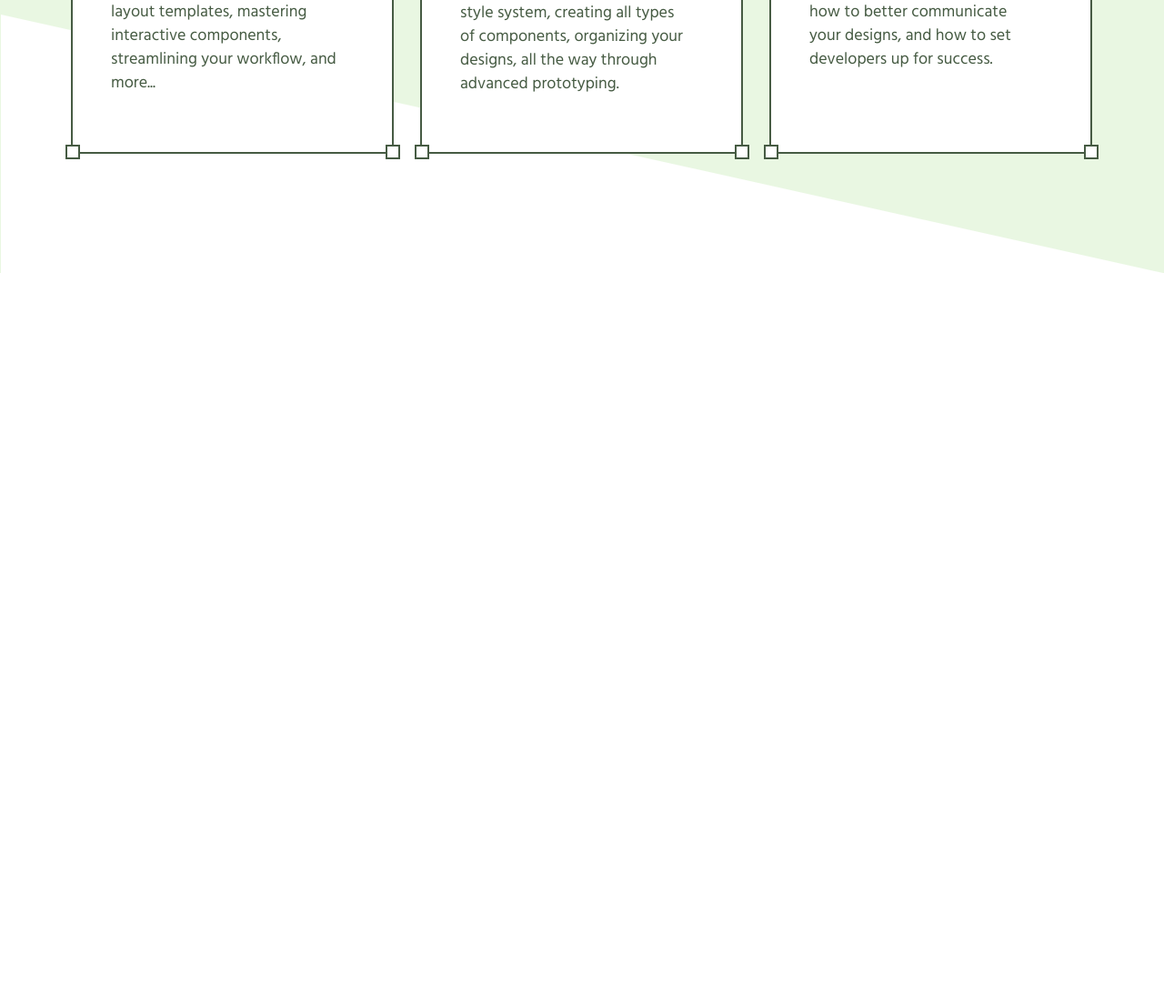
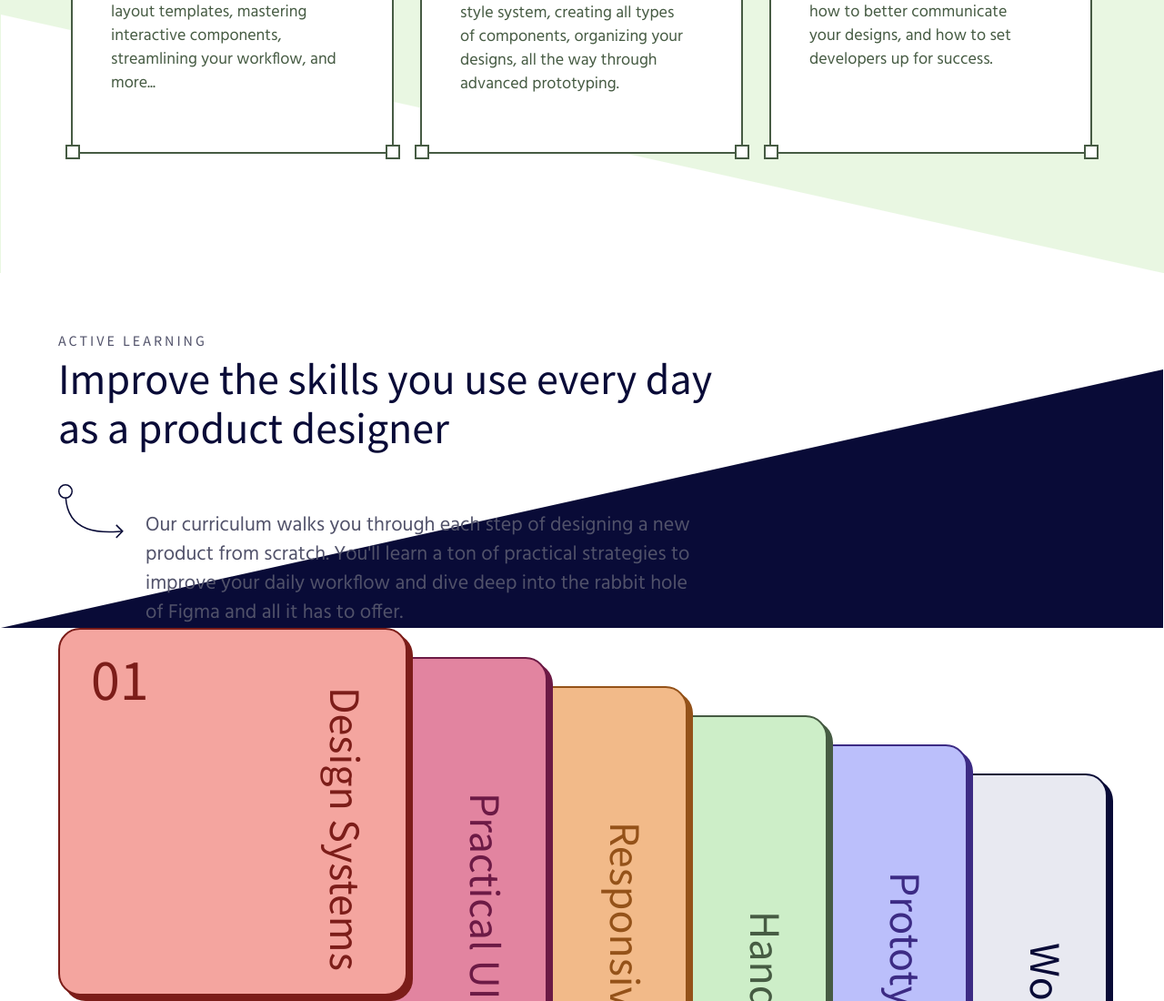
Before and after one commit to eagrigorev/academy-html-landing-page, a plain HTML site: page index.html in a window 1280 px wide. Shown: the part 1863-2963 px from the top of the page at 91% size. Before the commit the page ends 2163 px from the top, so only its background shows below. Drawn offline with nearby package versions, Linux system fonts and the light colour scheme.

Commit message:
Colorful-boxes WIP

```diff
--- /dev/null
+++ b/css/blocks/_colorful-boxes.scss
@@ -0,0 +1,110 @@
+.colorful-boxes-wrapper {
+    background-image: url(../img/bgs/colorful-boxes-dark.svg);
+    background-repeat: no-repeat;
+    background-position: bottom;
+    background-size: contain;
+}
+.colorful-boxes {
+    padding-top: 64px;
+    &__headline {
+        max-width: 720px;
+        &__top {
+            font-family: $font-primary;
+            & p {
+                font-size: 16px;
+                line-height: 20px;
+                letter-spacing: 3px;
+                text-transform: uppercase;
+                color: $color-purple-dark;
+            }
+            & h2 {
+                padding-top: 5px;
+                font-size: 48px;
+                line-height: 54px;
+                color: $color-black;
+            }
+        }
+        &__bottom {
+            display: flex;
+            & svg {
+                padding-top: 35px;
+            }
+            & p {
+                max-width: 608px;
+                padding: 65px 0 0 24px;
+                font-family: $font-secondary;
+                color: $color-purple-dark;
+                font-size: 22px;
+                line-height: 32px;
+            }
+        }
+    }
+    &__cards {
+        position: relative;
+        &__item {
+            position: absolute;
+            display: flex;
+            width: 380px;
+            height: 400px;
+            border: 2px solid;
+            border-radius: 24px;
+            box-shadow: 6px 6px;
+            font-family: $font-primary;
+            & h2 {
+                padding: 20px 0 0 34px;
+                font-size: 64px;
+                line-height: 68px;
+            }
+            & p {
+                padding: 0 0 25px 189px;
+                text-align: right;
+                font-size: 48px;
+                line-height: 54px;
+                writing-mode: vertical-rl;
+                text-orientation: mixed;
+            }
+        }
+    }
+}
+.item {
+    &--01 {
+        z-index: 6;
+        background: #f4a59f;
+        color: #7c1d19; // Box-shadow, text, and border color override
+    }
+    &--02 {
+        z-index: 5;
+        top: 32px;
+        left: 154px;
+        background: #e284a0;
+        color: #6c1a45;
+    }
+    &--03 {
+        z-index: 4;
+        top: 64px;
+        left: 308px;
+        background: #f2ba89;
+        color: #945219;
+    }
+    &--04 {
+        z-index: 3;
+        top: 96px;
+        left: 462px;
+        background: #cdeec8;
+        color: #465b43;
+    }
+    &--05 {
+        z-index: 2;
+        top: 128px;
+        left: 616px;
+        background: #bbbffb;
+        color: #3c2b84;
+    }
+    &--06 {
+        z-index: 1;
+        top: 160px;
+        left: 770px;
+        background: #e8e9f1;
+        color: #090b37;
+    }
+}
--- a/css/blocks/_variables.scss
+++ b/css/blocks/_variables.scss
@@ -4,3 +4,4 @@ $color-black: #090b37;
 $color-sub-form: #a0a0a0;
 $color-purple: #3c2b84;
 $color-green: #465b43;
+$color-purple-dark: #51526a;
--- a/css/style.scss
+++ b/css/style.scss
@@ -3,3 +3,4 @@
 @import "blocks/nav";
 @import "blocks/hero";
 @import "blocks/process";
+@import "blocks/colorful-boxes";
--- a/index.html
+++ b/index.html
@@ -632,5 +632,77 @@
                 </div>
             </div>
         </section>
+        <section class="colorful-boxes-wrapper">
+            <div class="colorful-boxes container">
+                <div class="colorful-boxes__headline">
+                    <div class="colorful-boxes__headline__top">
+                        <p>Active learning</p>
+                        <h2>
+                            Improve the skills you use every day as a product
+                            designer
+                        </h2>
+                    </div>
+                    <div class="colorful-boxes__headline__bottom">
+                        <svg
+                            width="72"
+                            height="64"
+                            viewBox="0 0 72 64"
+                            fill="none"
+                            xmlns="http://www.w3.org/2000/svg"
+                        >
+                            <path
+                                d="M8 15.25C12.0041 15.25 15.25 12.0041 15.25 8C15.25 3.99594 12.0041 0.75 8 0.75C3.99594 0.75 0.75 3.99594 0.75 8C0.75 12.0041 3.99594 15.25 8 15.25Z"
+                                fill="white"
+                                stroke="#090B37"
+                                stroke-width="1.5"
+                            />
+                            <path
+                                d="M8.28337 14.5867C11.2861 62.0276 63.6023 51.1627 70.0012 52.1066"
+                                stroke="#090B37"
+                                stroke-width="1.5"
+                            />
+                            <path
+                                d="M63.77 44.8601L70.7688 51.8623L63.77 58.8601"
+                                stroke="#090B37"
+                                stroke-width="1.5"
+                            />
+                        </svg>
+                        <p>
+                            Our curriculum walks you through each step of
+                            designing a new product from scratch. You'll learn a
+                            ton of practical strategies to improve your daily
+                            workflow and dive deep into the rabbit hole of Figma
+                            and all it has to offer.
+                        </p>
+                    </div>
+                </div>
+                <div class="colorful-boxes__cards">
+                    <article class="colorful-boxes__cards__item item--01">
+                        <h2>01</h2>
+                        <p>Design Systems</p>
+                    </article>
+                    <article class="colorful-boxes__cards__item item--02">
+                        <h2>02</h2>
+                        <p>Practical UI</p>
+                    </article>
+                    <article class="colorful-boxes__cards__item item--03">
+                        <h2>03</h2>
+                        <p>Responsive</p>
+                    </article>
+                    <article class="colorful-boxes__cards__item item--04">
+                        <h2>04</h2>
+                        <p>Handoff</p>
+                    </article>
+                    <article class="colorful-boxes__cards__item item--05">
+                        <h2>05</h2>
+                        <p>Prototyping</p>
+                    </article>
+                    <article class="colorful-boxes__cards__item item--06">
+                        <h2>06</h2>
+                        <p>Workflow</p>
+                    </article>
+                </div>
+            </div>
+        </section>
     </body>
 </html>
```
Also changed, not shown: css/style.css, img/bgs/colorful-boxes-dark.svg (added), 1 other file.
